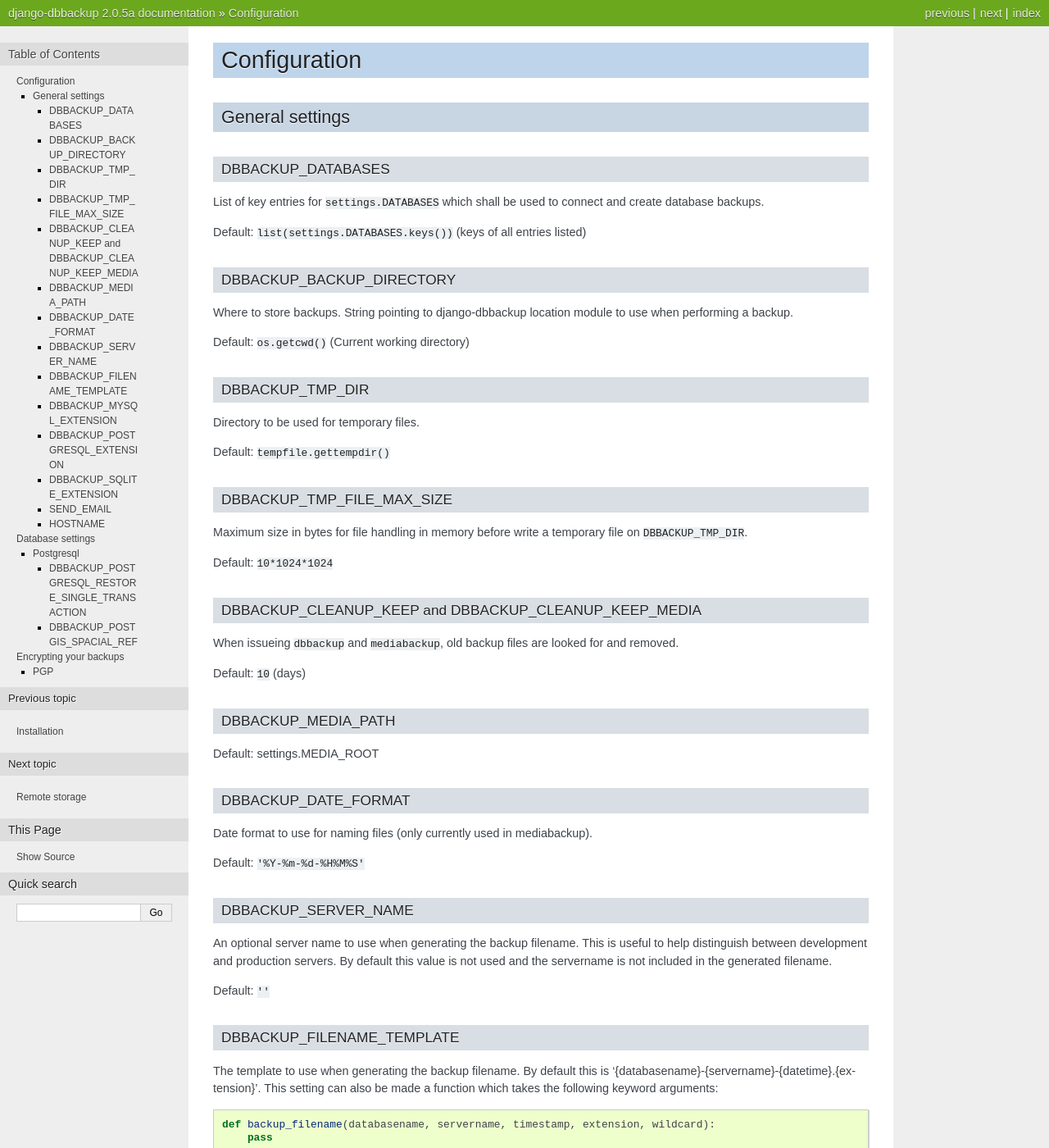
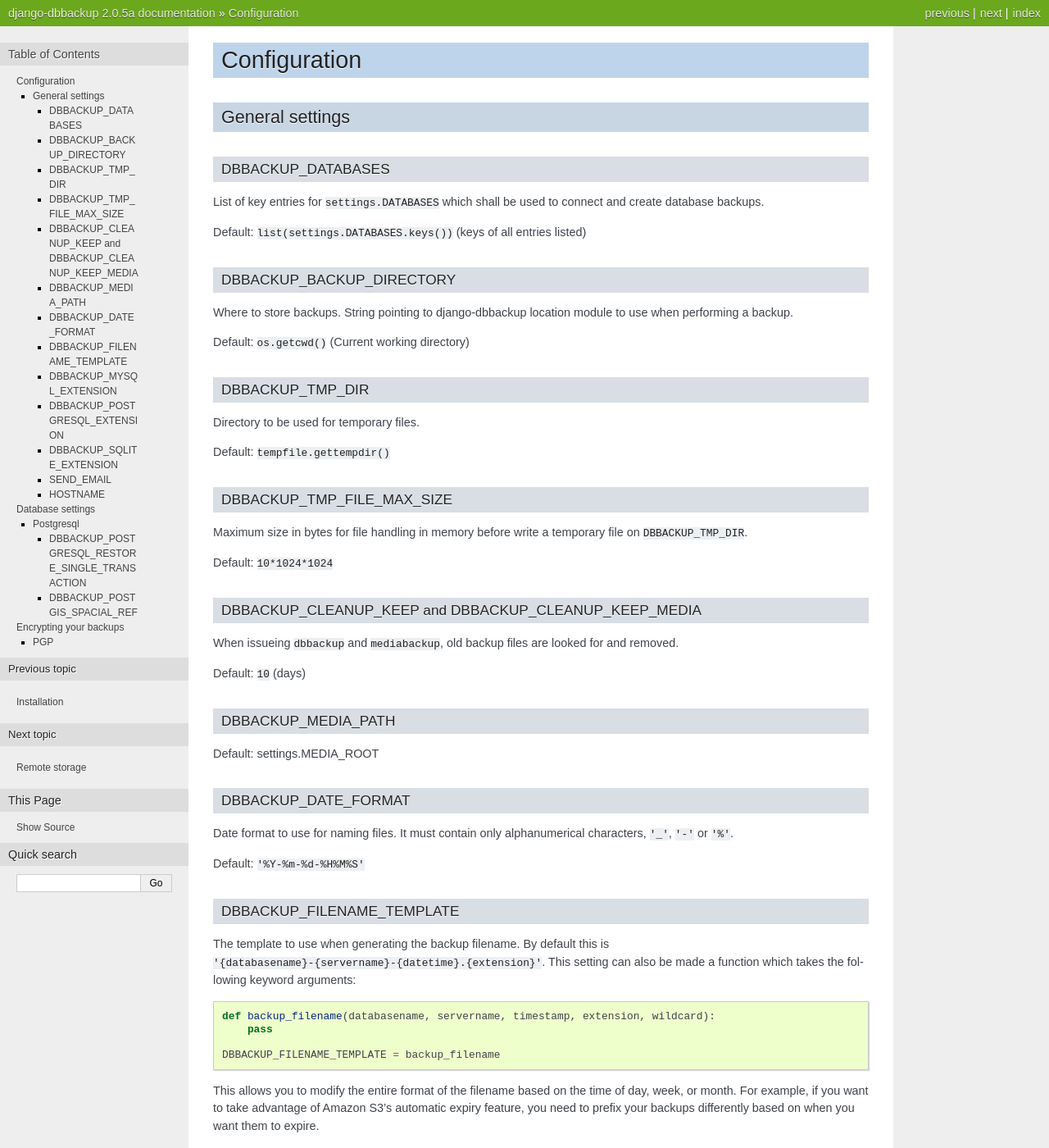
Before and after one commit to jazzband/django-dbbackup, a Sphinx documentation site: the page built from docs/configuration.rst, in a window 1280 px wide and 1400 px high. Shown: the whole window at 82% size. Built offline with Sphinx 7.4.7, drawn with Linux system fonts in a browser that asks for light colours.

Commit message:
Added check for DATE_FORMAT and update docs

```diff
--- a/docs/configuration.rst
+++ b/docs/configuration.rst
@@ -52,25 +52,16 @@
 DBBACKUP_DATE_FORMAT
 ~~~~~~~~~~~~~~~~~~~~
 
-Date format to use for naming files (only currently used in mediabackup).
+Date format to use for naming files. It must contain only alphanumerical
+characters, ``'_'``, ``'-'`` or ``'%'``.
 
 Default: ``'%Y-%m-%d-%H%M%S'``
-
-DBBACKUP_SERVER_NAME
-~~~~~~~~~~~~~~~~~~~~
-
-An optional server name to use when generating the backup filename. This is
-useful to help distinguish between development and production servers.
-By default this value is not used and the servername is not included in the
-generated filename.
-
-Default: ``''``
 
 DBBACKUP_FILENAME_TEMPLATE
 ~~~~~~~~~~~~~~~~~~~~~~~~~~
 
 The template to use when generating the backup filename. By default this is
-'{databasename}-{servername}-{datetime}.{extension}'. This setting can
+``'{databasename}-{servername}-{datetime}.{extension}'``. This setting can
 also be made a function which takes the following keyword arguments:
 
 ::
```
Also changed, not shown: 1 other file.
